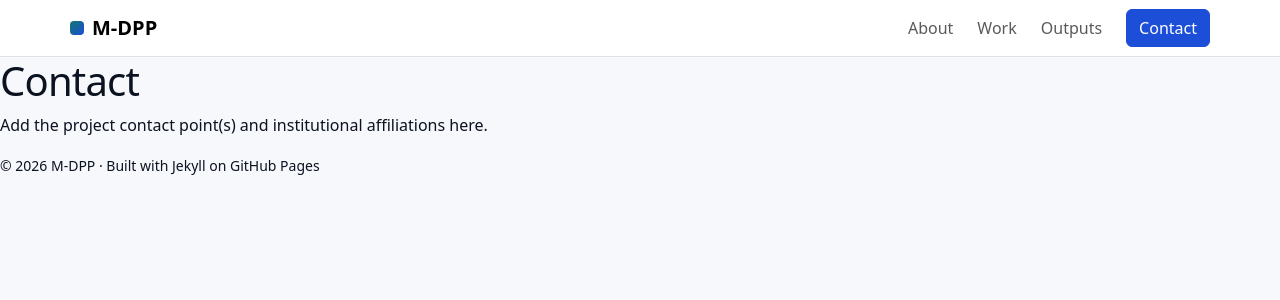
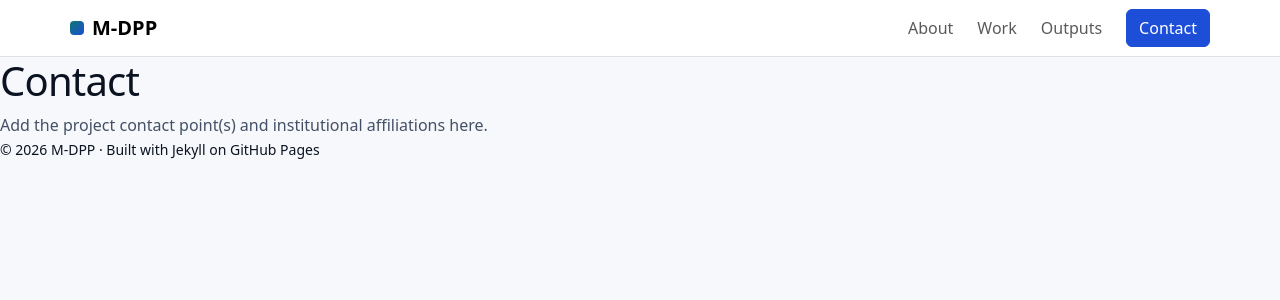
Before and after one commit to MDPP-ops/website, a Jekyll site: the page built from contact.md, in a window 1280 px wide. Shown: the top 300 px of the page. Built offline with Jekyll 4.4.1, drawn with Linux system fonts in a browser that asks for light colours.

Commit message:
Update contact.md

```diff
--- a/contact.md
+++ b/contact.md
@@ -6,4 +6,6 @@ permalink: /contact/
 
 # Contact
 
+<p class="text-secondary mb-0">
 Add the project contact point(s) and institutional affiliations here.
+</p>
```
